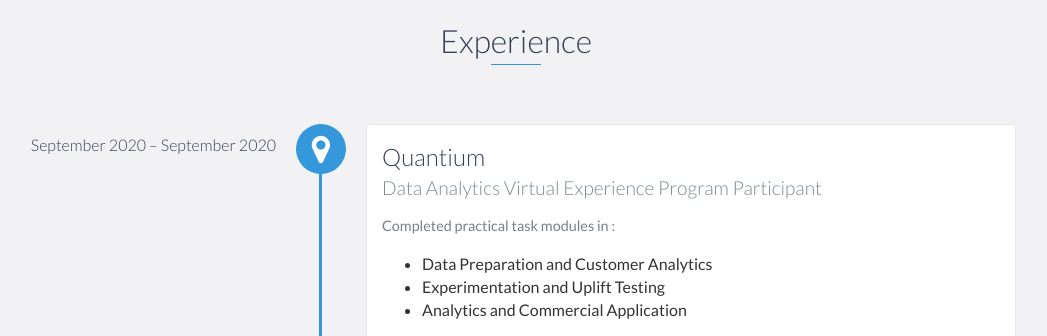
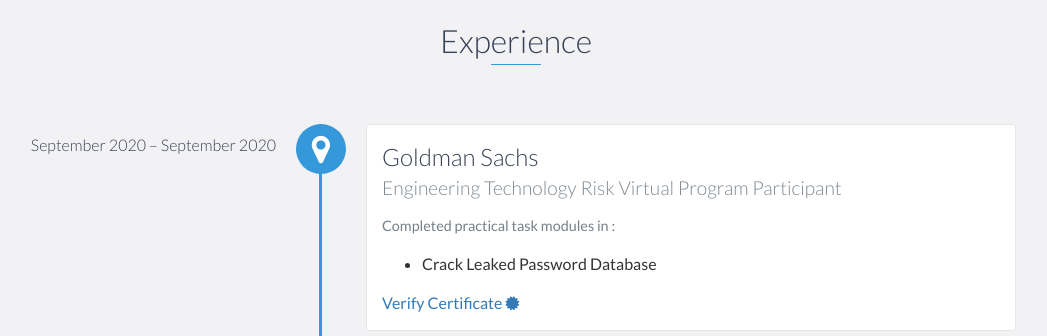
Before and after one commit to Suraj-Patro/Dev-Portfolio, a website: page index.html in a window 1280 px wide. Shown: the part 1120-1456 px from the top of the page, without its empty margins (124-1171 px from the left). Drawn offline with nearby package versions, Linux system fonts and the light colour scheme.

Commit message:
Update index.html

```diff
--- a/index.html
+++ b/index.html
@@ -134,6 +134,20 @@
                     </ul>
                 </p>
             </div>-->
+
+            <div data-date="September 2020 – September 2020">
+                <h3>Goldman Sachs</h3>
+                <h4>Engineering Technology Risk Virtual Program Participant</h4>
+                <p>
+                    Completed practical task modules in :
+                    <ul>
+                        <li>
+                            Crack Leaked Password Database
+                        </li>
+                    </ul>
+                    <a href="https://insidesherpa.s3.amazonaws.com/completion-certificates/Goldman%20Sachs/NPdeQ43o8P9HJmJzg_Goldman%20Sachs_M95oruXBkmgyRtNta_completion_certificate.pdf" target="_blank">Verify Certificate      <i class="fa fa-certificate fa-10x" aria-hidden="true"></i></a>
+                </p>
+            </div>
 
             <div data-date="September 2020 – September 2020">
                 <h3>Quantium</h3>
```
